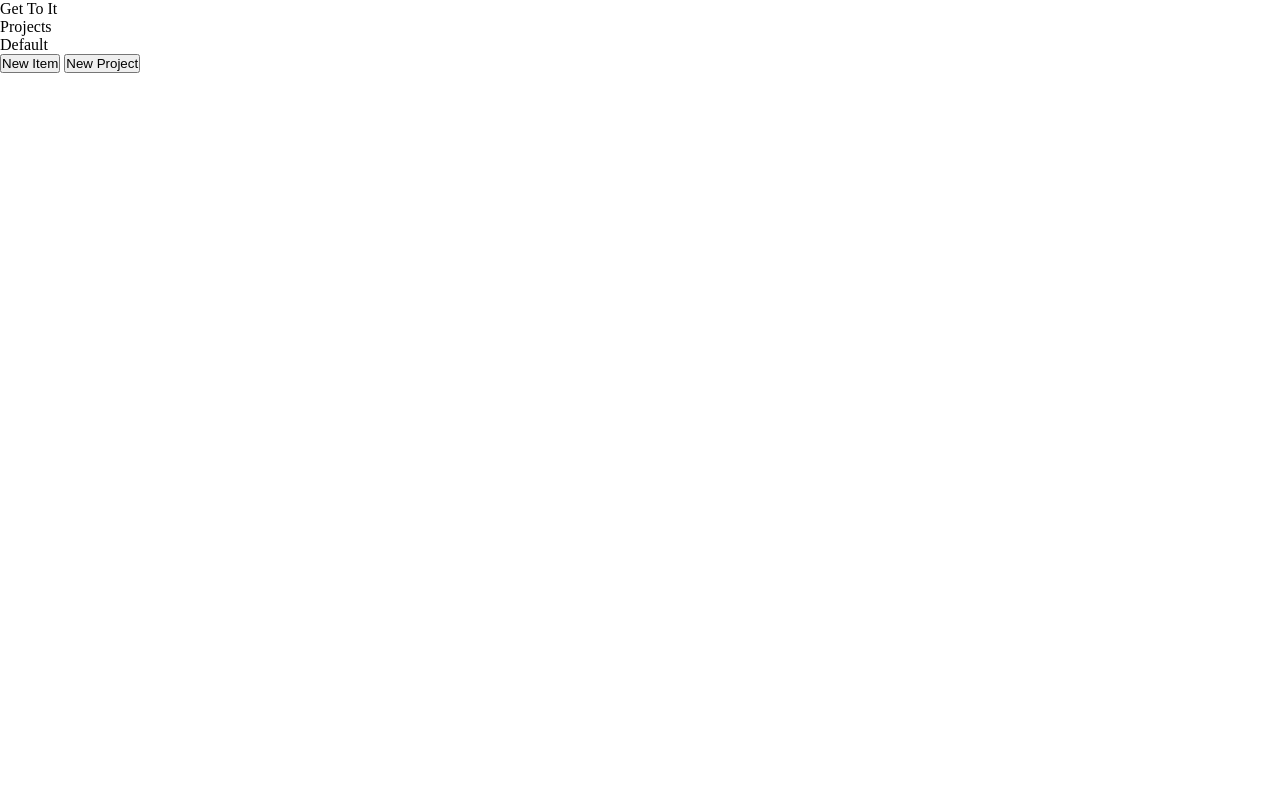
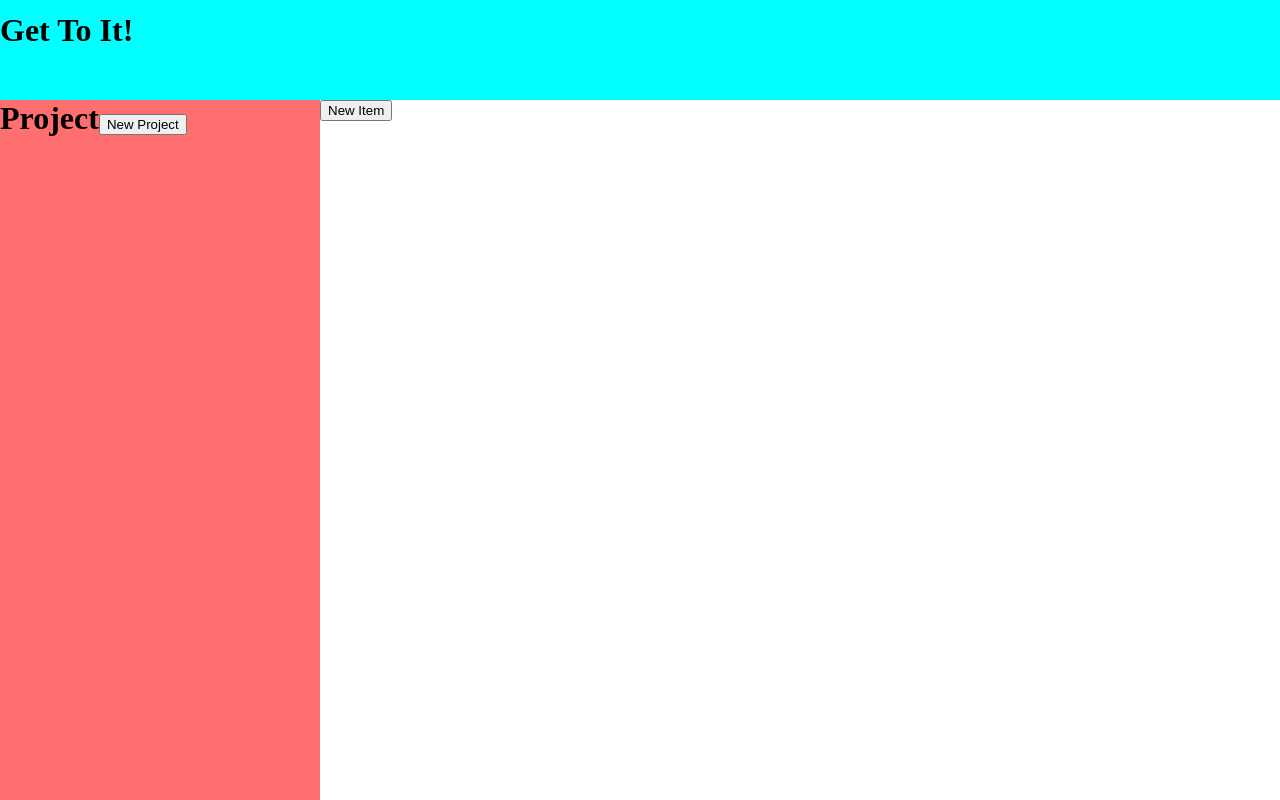
Before and after one commit to nyamashiro/todo-list, a website built with webpack: page src/template.html in a window 1280 px wide. Built offline with nearby package versions, Linux system fonts and the light colour scheme.

Commit message:
initial dynamic render of webpage

```diff
--- a/src/index.js
+++ b/src/index.js
@@ -1,5 +1,7 @@
 import { createNewItem, createNewProject, defaultList, addProjectToList } from "./modules/to-do-items.js";
-import { eventHandlers } from "./modules/events.js"
+import eventHandlers from "./modules/events.js"
+import renderElements from "./modules/renders.js"
+import "./modules/style.css"
 
 
 const createDefaultProject = (function () {
--- a/src/modules/events.js
+++ b/src/modules/events.js
@@ -3,21 +3,22 @@ import { createNewItem, createNewProject } from "./to-do-items";
 const eventHandlers = (function () {
 
   const openItemForm = (function () {
-    const form = document.querySelector(".new-item");
     const dialog = document.querySelector(".item-dialog");
 
-
-    form.addEventListener("click", () => {
-      dialog.showModal();
+    document.body.addEventListener("click", (e) => {
+      if (e.target.classList.contains("new-item")) {
+        dialog.showModal();
+      }
     })
   })()
 
   const openProjectForm = (function () {
-    const form = document.querySelector(".new-project");
     const dialog = document.querySelector(".project-dialog");
 
-    form.addEventListener("click", () => {
-      dialog.showModal();
+    document.body.addEventListener("click", (e) => {
+      if (e.target.classList.contains("new-project")) {
+        dialog.showModal();
+      }
     })
   })()
 
@@ -39,7 +40,7 @@ const eventHandlers = (function () {
     return [...formData, priority]
   }
 
-  const captureProject = function () {
+  const captureProjectValue = function () {
     let project = document.querySelector(".project").value;
     return project
   }
@@ -62,13 +63,14 @@ const eventHandlers = (function () {
     const form = document.querySelector(".project-form")
 
     submit.addEventListener("click", () => {
-      let newProject = createNewProject(captureProject())
+      let newProject = createNewProject(captureProjectValue())
       callback(newProject)
       form.reset();
+      document.querySelector(".project-dialog").close();
     })
   }
 
   return { submitItemForm, submitProjectForm }
 })()
 
-export { eventHandlers }
+export default eventHandlers;
--- a/src/modules/renders.js
+++ b/src/modules/renders.js
@@ -1,14 +1,59 @@
 const renderElements = (function () {
 
-  const createPageElements = function() {
-    const header = document.createElement("header")
+  const pageElements = (function () {
+    const header = document.querySelector("header");
+    const sidebar = document.querySelector("nav");
+    const content = document.querySelector("#content");
+
+    return { header, sidebar, content }
+  })()
+
+  const createHeaderContent = (function () {
+    const header = pageElements.header
+    header.textContent = "Get To It!"
+    return header;
+  })()
+
+  const createNewItemButton = function () {
+    const itemButton = document.createElement("button");
+    itemButton.textContent = "New Item"
+    itemButton.classList.add("new-item");
+    return itemButton
   }
 
-const renderPage = function() {
+  const createNewProjectButton = function () {
+    const projectButton = document.createElement("button");
+    projectButton.textContent = "New Project"
+    projectButton.classList.add("new-project");
+    return projectButton
+  }
 
-}
+  const createMainContent = function (item) {
+    const content = pageElements.content
+    content.textContent = "To do items go here"
+    return content;
+  }
 
-  const renderProject = function () {
+  const createSidebarContent = (function (project) {
+    const sidebar = pageElements.sidebar
+    sidebar.textContent = "Project"
+    return sidebar;
+  })()
+
+  const renderHeader = function () {
 
   }
+
+  const renderSidebar = (function () {
+    pageElements.sidebar.appendChild(createNewProjectButton());
+  })()
+
+  const renderBody = (function () {
+    pageElements.content.appendChild(createNewItemButton());
+
+  })()
+
+  return { renderBody, renderHeader, renderSidebar }
 })()
+
+export default renderElements;
--- a/src/modules/style.css
+++ b/src/modules/style.css
@@ -1,5 +1,30 @@
-* {
+body {
   margin: 0;
   padding: 0;
   box-sizing: border-box;
+  display: grid;
+  grid-template-columns: minmax(300px, 1fr) 3fr;
+  grid-template-rows: minmax(50px, 100px) 1fr;
+  min-height: 100vh;
+  min-width: 100vw;
 }
+
+header {
+  background-color: aqua;
+  font-size: 2rem;
+  font-weight: bold;
+  padding: 12px 0;
+  grid-column: 1/3;
+}
+
+nav {
+  background-color: rgb(255, 111, 111);
+  font-size: 2rem;
+  font-weight: bold;
+  grid-row: 2/3;
+  height: 100%;
+}
+
+button {
+  grid-row: 2/3;
+}
--- a/src/modules/to-do-items.js
+++ b/src/modules/to-do-items.js
@@ -65,6 +65,4 @@ const addProjectToList = function () {
   return newList.addProjectToList;
 }
 
-
-
 export { createNewItem, createNewProject, defaultList, addProjectToList }
--- a/src/template.html
+++ b/src/template.html
@@ -9,14 +9,9 @@
 </head>
 
 <body>
-  <header class="header">Get To It</header>
-  <nav>
-    <div class="projects">Projects
-      <ul>
-        <li>Default</li>
-      </ul>
-    </div>
-  </nav>
+  <header></header>
+  <nav></nav>
+  <div id="content"></div>
   <dialog class="item-dialog dialog">
     <button class="close-form">X</button>
     <form action="#" method="get" class="item-form" autofocus>
@@ -49,8 +44,6 @@
       <button class="submit-project" type="button">Submit</button>
     </form>
   </dialog>
-  <button class="new-item">New Item</button>
-  <button class="new-project">New Project</button>
 </body>
 
 </html>
```
